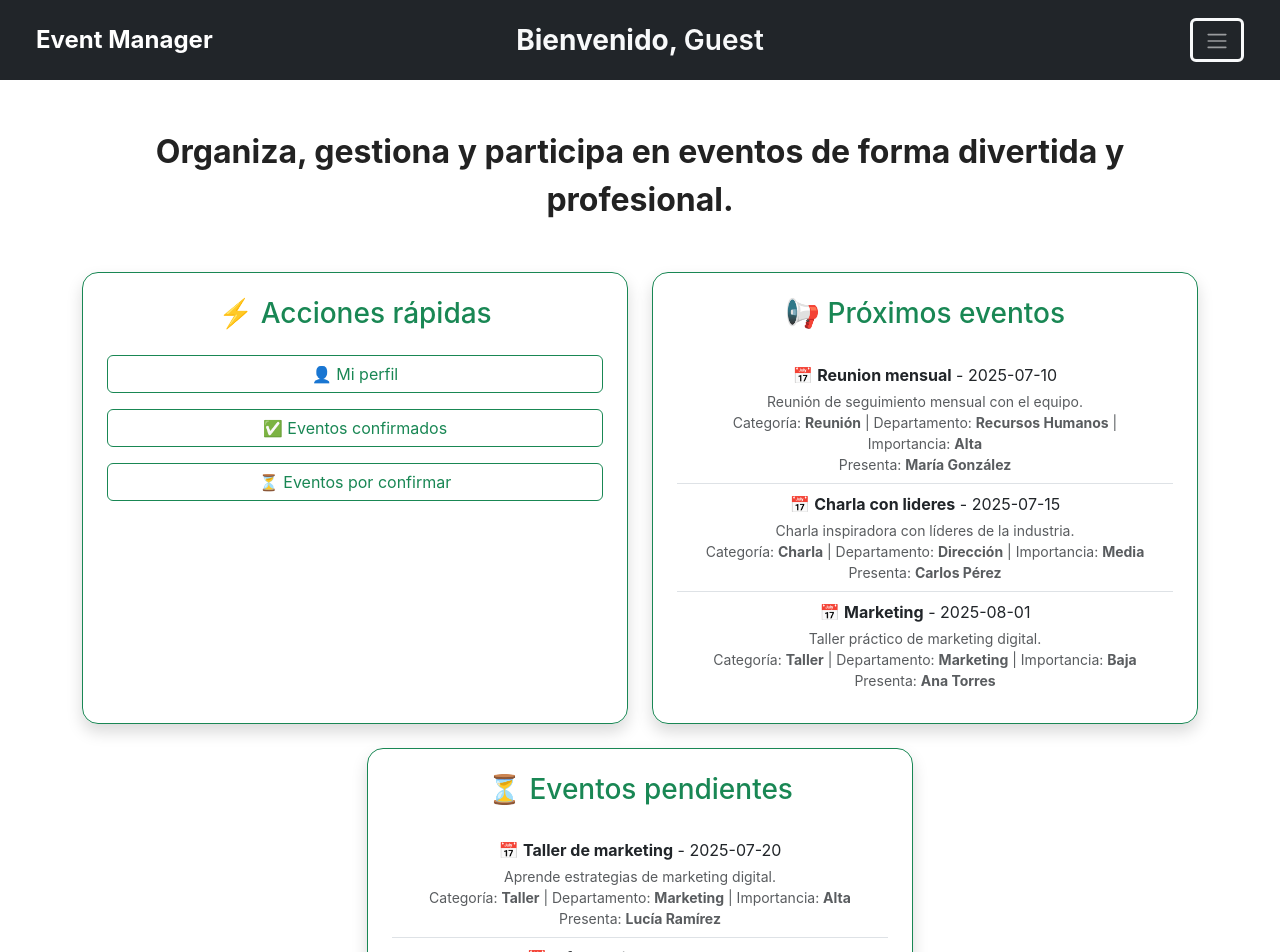
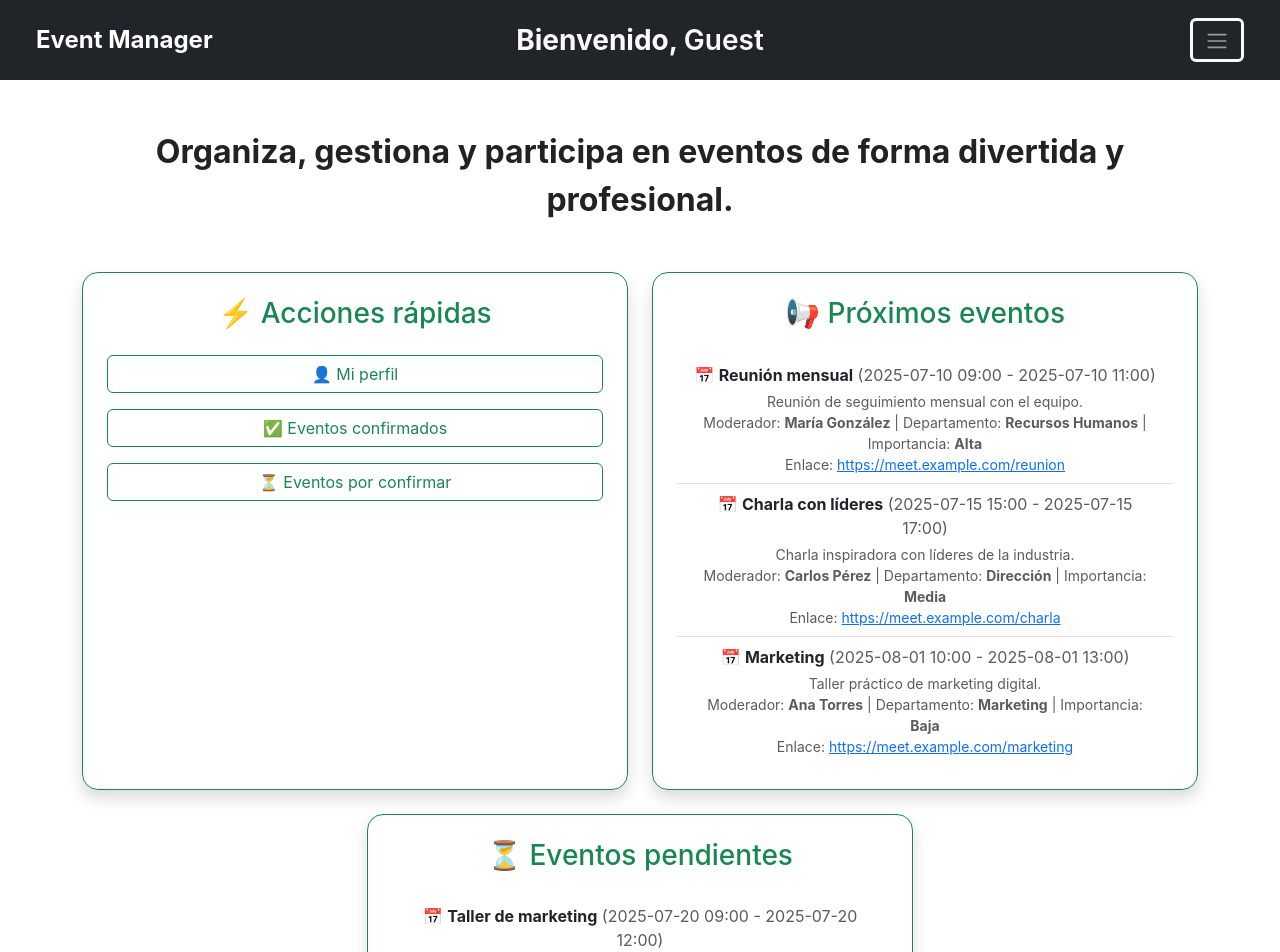
Before and after one commit to NiggetChuckens/event_manager, a React (Create React App) app in the folder src/frontend/: page /home in a window 1280 px wide. Shown: the top 952 px of the page. Built offline with nearby package versions, Linux system fonts and the light colour scheme; no server answers.

Commit message:
Detalles de perfil y eventos
Se reconfiguro los datos que se presentan en el perfil y en los eventos

```diff
--- a/src/frontend/src/components/common/editProfile.jsx
+++ b/src/frontend/src/components/common/editProfile.jsx
@@ -4,9 +4,12 @@ const EditProfile = ({ usuario, onClose, onUpdate }) => {
     const [form, setForm] = useState({
         nombre: usuario?.nombre || '',
         correo: usuario?.correo || '',
-        edad: usuario?.edad || '',
-        direccion: usuario?.direccion || '',
-        fechaNacimiento: usuario?.fechaNacimiento || '',
+        rol: usuario?.rol || '',
+        departamento: usuario?.departamento || '',
+        fechaCreacion: usuario?.fechaCreacion || '',
+        fechaActualizacion: usuario?.fechaActualizacion || '',
+        creadoPor: usuario?.creadoPor || '',
+        actualizadoPor: usuario?.actualizadoPor || ''
     });
 
     const handleChange = (e) => {
@@ -47,16 +50,28 @@ const EditProfile = ({ usuario, onClose, onUpdate }) => {
                                 <input type="email" className="form-control" name="correo" value={form.correo} onChange={handleChange} required />
                             </div>
                             <div className="mb-3">
-                                <label className="form-label">🎂 Edad</label>
-                                <input type="number" className="form-control" name="edad" value={form.edad} onChange={handleChange} min="0" />
+                                <label className="form-label">🔑 Rol</label>
+                                <input type="text" className="form-control" name="rol" value={form.rol} onChange={handleChange} />
                             </div>
                             <div className="mb-3">
-                                <label className="form-label">🏠 Dirección</label>
-                                <input type="text" className="form-control" name="direccion" value={form.direccion} onChange={handleChange} />
+                                <label className="form-label">🏢 Departamento</label>
+                                <input type="text" className="form-control" name="departamento" value={form.departamento} onChange={handleChange} />
                             </div>
                             <div className="mb-3">
-                                <label className="form-label">📅 Fecha de nacimiento</label>
-                                <input type="date" className="form-control" name="fechaNacimiento" value={form.fechaNacimiento} onChange={handleChange} />
+                                <label className="form-label">🗓️ Fecha de creación</label>
+                                <input type="date" className="form-control" name="fechaCreacion" value={form.fechaCreacion} onChange={handleChange} />
+                            </div>
+                            <div className="mb-3">
+                                <label className="form-label">� Fecha de actualización</label>
+                                <input type="date" className="form-control" name="fechaActualizacion" value={form.fechaActualizacion} onChange={handleChange} />
+                            </div>
+                            <div className="mb-3">
+                                <label className="form-label">👤 Creado por</label>
+                                <input type="text" className="form-control" name="creadoPor" value={form.creadoPor} onChange={handleChange} />
+                            </div>
+                            <div className="mb-3">
+                                <label className="form-label">👤 Actualizado por</label>
+                                <input type="text" className="form-control" name="actualizadoPor" value={form.actualizadoPor} onChange={handleChange} />
                             </div>
                         </div>
                         <div className="modal-footer">
--- a/src/frontend/src/components/common/eventsConfirmed.jsx
+++ b/src/frontend/src/components/common/eventsConfirmed.jsx
@@ -13,33 +13,36 @@ const EventsConfirmed = ({ usuarioId, onClose }) => {
             setEventos([
                 {
                     id: 1,
-                    nombre: 'Reunion mensual',
-                    fecha: '2025-07-10',
+                    titulo: 'Reunión mensual',
                     descripcion: 'Reunión de seguimiento mensual con el equipo.',
-                    categoria: 'Reunión',
+                    fecha_inicio: '2025-07-10 09:00',
+                    fecha_termino: '2025-07-10 11:00',
+                    moderador: 'María González',
                     departamento: 'Recursos Humanos',
                     importancia: 'Alta',
-                    presentador: 'María González'
+                    url: 'https://meet.example.com/reunion',
                 },
                 {
                     id: 2,
-                    nombre: 'Charla con lideres',
-                    fecha: '2025-07-15',
+                    titulo: 'Charla con líderes',
                     descripcion: 'Charla inspiradora con líderes de la industria.',
-                    categoria: 'Charla',
+                    fecha_inicio: '2025-07-15 15:00',
+                    fecha_termino: '2025-07-15 17:00',
+                    moderador: 'Carlos Pérez',
                     departamento: 'Dirección',
                     importancia: 'Media',
-                    presentador: 'Carlos Pérez'
+                    url: 'https://meet.example.com/charla',
                 },
                 {
                     id: 3,
-                    nombre: 'Marketing',
-                    fecha: '2025-08-01',
+                    titulo: 'Marketing',
                     descripcion: 'Taller práctico de marketing digital.',
-                    categoria: 'Taller',
+                    fecha_inicio: '2025-08-01 10:00',
+                    fecha_termino: '2025-08-01 13:00',
+                    moderador: 'Ana Torres',
                     departamento: 'Marketing',
                     importancia: 'Baja',
-                    presentador: 'Ana Torres'
+                    url: 'https://meet.example.com/marketing',
                 },
             ]);
             setLoading(false);
@@ -106,10 +109,10 @@ const EventsConfirmed = ({ usuarioId, onClose }) => {
                             {eventos.map(ev => (
                             <li className="list-group-item d-flex flex-column flex-md-row justify-content-between align-items-md-center" key={ev.id}>
                                 <div>
-                                    <span>🎉 <strong>{ev.nombre}</strong> <span className="text-muted">({ev.fecha})</span></span>
+                                    <span>🎉 <strong>{ev.titulo}</strong> <span className="text-muted">({ev.fecha_inicio} - {ev.fecha_termino})</span></span>
                                     <div className="text-muted small mt-1">{ev.descripcion}</div>
-                                    <div className="text-muted small">Categoría: <strong>{ev.categoria}</strong> | Departamento: <strong>{ev.departamento}</strong> | Importancia: <strong>{ev.importancia}</strong></div>
-                                    <div className="text-muted small">Presenta: <strong>{ev.presentador}</strong></div>
+                                    <div className="text-muted small">Moderador: <strong>{ev.moderador}</strong> | Departamento: <strong>{ev.departamento}</strong> | Importancia: <strong>{ev.importancia}</strong></div>
+                                    <div className="text-muted small">Enlace: <a href={ev.url} target="_blank" rel="noopener noreferrer">{ev.url}</a></div>
                                 </div>
                                 <button className="btn btn-outline-danger btn-sm mt-2 mt-md-0" onClick={() => handleCancelarClick(ev)}>
                                     Cancelar asistencia
--- a/src/frontend/src/components/common/eventsNotConfirmed.jsx
+++ b/src/frontend/src/components/common/eventsNotConfirmed.jsx
@@ -8,9 +8,42 @@ const EventsNotConfirmed = ({ usuarioId, onClose }) => {
         // Simulación de eventos pendientes/cancelados para pruebas visuales
         setTimeout(() => {
             setEventos([
-                { id: 10, nombre: 'Taller de marketing', fecha: '2025-07-20', estado: 'pendiente', descripcion: 'Aprende estrategias de marketing digital.', categoria: 'Taller', departamento: 'Marketing', importancia: 'Alta', presentador: 'Lucía Ramírez' },
-                { id: 11, nombre: 'Informacion', fecha: '2025-07-25', estado: 'cancelada', descripcion: 'Sesión informativa sobre nuevos proyectos.', categoria: 'Sesión', departamento: 'Dirección', importancia: 'Media', presentador: 'Pedro López' },
-                { id: 12, nombre: 'Marketing 2', fecha: '2025-08-05', estado: 'pendiente', descripcion: 'Segunda parte del taller de marketing.', categoria: 'Taller', departamento: 'Marketing', importancia: 'Baja', presentador: 'Ana Torres' },
+                {
+                    id: 10,
+                    titulo: 'Taller de marketing',
+                    descripcion: 'Aprende estrategias de marketing digital.',
+                    fecha_inicio: '2025-07-20 09:00',
+                    fecha_termino: '2025-07-20 12:00',
+                    moderador: 'Lucía Ramírez',
+                    departamento: 'Marketing',
+                    importancia: 'Alta',
+                    url: 'https://meet.example.com/marketing1',
+                    estado: 'pendiente'
+                },
+                {
+                    id: 11,
+                    titulo: 'Información',
+                    descripcion: 'Sesión informativa sobre nuevos proyectos.',
+                    fecha_inicio: '2025-07-25 14:00',
+                    fecha_termino: '2025-07-25 15:30',
+                    moderador: 'Pedro López',
+                    departamento: 'Dirección',
+                    importancia: 'Media',
+                    url: 'https://meet.example.com/info',
+                    estado: 'cancelada'
+                },
+                {
+                    id: 12,
+                    titulo: 'Marketing 2',
+                    descripcion: 'Segunda parte del taller de marketing.',
+                    fecha_inicio: '2025-08-05 10:00',
+                    fecha_termino: '2025-08-05 13:00',
+                    moderador: 'Ana Torres',
+                    departamento: 'Marketing',
+                    importancia: 'Baja',
+                    url: 'https://meet.example.com/marketing2',
+                    estado: 'pendiente'
+                },
             ]);
             setLoading(false);
         }, 500);
@@ -64,10 +97,10 @@ const EventsNotConfirmed = ({ usuarioId, onClose }) => {
                             {eventos.map(ev => (
                             <li className="list-group-item d-flex flex-column flex-md-row justify-content-between align-items-md-center" key={ev.id}>
                                 <div>
-                                    <span>{ev.estado === 'pendiente' ? '⏳' : '❌'} <strong>{ev.nombre}</strong> <span className="text-muted">({ev.fecha})</span></span>
+                                    <span>{ev.estado === 'pendiente' ? '⏳' : '❌'} <strong>{ev.titulo}</strong> <span className="text-muted">({ev.fecha_inicio} - {ev.fecha_termino})</span></span>
                                     <div className="text-muted small mt-1">{ev.descripcion}</div>
-                                    <div className="text-muted small">Categoría: <strong>{ev.categoria}</strong> | Departamento: <strong>{ev.departamento}</strong> | Importancia: <strong>{ev.importancia}</strong></div>
-                                    <div className="text-muted small">Presenta: <strong>{ev.presentador}</strong></div>
+                                    <div className="text-muted small">Moderador: <strong>{ev.moderador}</strong> | Departamento: <strong>{ev.departamento}</strong> | Importancia: <strong>{ev.importancia}</strong></div>
+                                    <div className="text-muted small">Enlace: <a href={ev.url} target="_blank" rel="noopener noreferrer">{ev.url}</a></div>
                                 </div>
                                 {['pendiente', 'cancelada'].includes(ev.estado) && (
                                 <button className="btn btn-success btn-sm mt-2 mt-md-0" onClick={() => confirmarAsistencia(ev.id)}>
--- a/src/frontend/src/pages/user/home.jsx
+++ b/src/frontend/src/pages/user/home.jsx
@@ -15,12 +15,42 @@ const Home = () => {
   const [showSinConfirmar, setShowSinConfirmar] = useState(false);
 
   useEffect(() => {
-    // Simulación de próximos eventos (idénticos a los confirmados, con presentador)
+    // Simulación de próximos eventos (idénticos a los confirmados)
     setTimeout(() => {
       setEventos([
-        { nombre: 'Reunion mensual', fecha_inicio: '2025-07-10', descripcion: 'Reunión de seguimiento mensual con el equipo.', categoria: 'Reunión', departamento: 'Recursos Humanos', importancia: 'Alta', presentador: 'María González' },
-        { nombre: 'Charla con lideres', fecha_inicio: '2025-07-15', descripcion: 'Charla inspiradora con líderes de la industria.', categoria: 'Charla', departamento: 'Dirección', importancia: 'Media', presentador: 'Carlos Pérez' },
-        { nombre: 'Marketing', fecha_inicio: '2025-08-01', descripcion: 'Taller práctico de marketing digital.', categoria: 'Taller', departamento: 'Marketing', importancia: 'Baja', presentador: 'Ana Torres' },
+        {
+          id: 1,
+          titulo: 'Reunión mensual',
+          descripcion: 'Reunión de seguimiento mensual con el equipo.',
+          fecha_inicio: '2025-07-10 09:00',
+          fecha_termino: '2025-07-10 11:00',
+          moderador: 'María González',
+          departamento: 'Recursos Humanos',
+          importancia: 'Alta',
+          url: 'https://meet.example.com/reunion',
+        },
+        {
+          id: 2,
+          titulo: 'Charla con líderes',
+          descripcion: 'Charla inspiradora con líderes de la industria.',
+          fecha_inicio: '2025-07-15 15:00',
+          fecha_termino: '2025-07-15 17:00',
+          moderador: 'Carlos Pérez',
+          departamento: 'Dirección',
+          importancia: 'Media',
+          url: 'https://meet.example.com/charla',
+        },
+        {
+          id: 3,
+          titulo: 'Marketing',
+          descripcion: 'Taller práctico de marketing digital.',
+          fecha_inicio: '2025-08-01 10:00',
+          fecha_termino: '2025-08-01 13:00',
+          moderador: 'Ana Torres',
+          departamento: 'Marketing',
+          importancia: 'Baja',
+          url: 'https://meet.example.com/marketing',
+        },
       ]);
     }, 500);
     // Para datos reales, descomentar lo siguiente:
@@ -30,9 +60,42 @@ const Home = () => {
   useEffect(() => {
     setTimeout(() => {
       setPendingEvents([
-        { id: 10, nombre: 'Taller de marketing', fecha_inicio: '2025-07-20', estado: 'pendiente', descripcion: 'Aprende estrategias de marketing digital.', categoria: 'Taller', departamento: 'Marketing', importancia: 'Alta', presentador: 'Lucía Ramírez' },
-        { id: 11, nombre: 'Informacion', fecha_inicio: '2025-07-25', estado: 'cancelada', descripcion: 'Sesión informativa sobre nuevos proyectos.', categoria: 'Sesión', departamento: 'Dirección', importancia: 'Media', presentador: 'Pedro López' },
-        { id: 12, nombre: 'Marketing 2', fecha_inicio: '2025-08-05', estado: 'pendiente', descripcion: 'Segunda parte del taller de marketing.', categoria: 'Taller', departamento: 'Marketing', importancia: 'Baja', presentador: 'Ana Torres' },
+        {
+          id: 10,
+          titulo: 'Taller de marketing',
+          descripcion: 'Aprende estrategias de marketing digital.',
+          fecha_inicio: '2025-07-20 09:00',
+          fecha_termino: '2025-07-20 12:00',
+          moderador: 'Lucía Ramírez',
+          departamento: 'Marketing',
+          importancia: 'Alta',
+          url: 'https://meet.example.com/marketing1',
+          estado: 'pendiente'
+        },
+        {
+          id: 11,
+          titulo: 'Información',
+          descripcion: 'Sesión informativa sobre nuevos proyectos.',
+          fecha_inicio: '2025-07-25 14:00',
+          fecha_termino: '2025-07-25 15:30',
+          moderador: 'Pedro López',
+          departamento: 'Dirección',
+          importancia: 'Media',
+          url: 'https://meet.example.com/info',
+          estado: 'cancelada'
+        },
+        {
+          id: 12,
+          titulo: 'Marketing 2',
+          descripcion: 'Segunda parte del taller de marketing.',
+          fecha_inicio: '2025-08-05 10:00',
+          fecha_termino: '2025-08-05 13:00',
+          moderador: 'Ana Torres',
+          departamento: 'Marketing',
+          importancia: 'Baja',
+          url: 'https://meet.example.com/marketing2',
+          estado: 'pendiente'
+        },
       ]);
     }, 500);
     // Para datos reales, descomentar lo siguiente:
@@ -77,11 +140,11 @@ const Home = () => {
                       <li className="list-group-item text-muted">No hay eventos próximos.</li>
                     ) : (
                       eventos.map((ev, i) => (
-                        <li className="list-group-item" key={i}>
-                          <div>📅 <strong>{ev.nombre}</strong> - {ev.fecha_inicio}</div>
+                        <li className="list-group-item" key={ev.id}>
+                          <div>📅 <strong>{ev.titulo}</strong> <span className="text-muted">({ev.fecha_inicio} - {ev.fecha_termino})</span></div>
                           <div className="text-muted small mt-1">{ev.descripcion}</div>
-                          <div className="text-muted small">Categoría: <strong>{ev.categoria}</strong> | Departamento: <strong>{ev.departamento}</strong> | Importancia: <strong>{ev.importancia}</strong></div>
-                          <div className="text-muted small">Presenta: <strong>{ev.presentador}</strong></div>
+                          <div className="text-muted small">Moderador: <strong>{ev.moderador}</strong> | Departamento: <strong>{ev.departamento}</strong> | Importancia: <strong>{ev.importancia}</strong></div>
+                          <div className="text-muted small">Enlace: <a href={ev.url} target="_blank" rel="noopener noreferrer">{ev.url}</a></div>
                         </li>
                       ))
                     )}
@@ -96,11 +159,11 @@ const Home = () => {
                       <li className="list-group-item text-muted">No hay eventos pendientes.</li>
                     ) : (
                       pendingEvents.map((ev, i) => (
-                        <li className="list-group-item" key={i}>
-                          <div>📅 <strong>{ev.nombre}</strong> - {ev.fecha_inicio}</div>
+                        <li className="list-group-item" key={ev.id}>
+                          <div>📅 <strong>{ev.titulo}</strong> <span className="text-muted">({ev.fecha_inicio} - {ev.fecha_termino})</span></div>
                           <div className="text-muted small mt-1">{ev.descripcion}</div>
-                          <div className="text-muted small">Categoría: <strong>{ev.categoria}</strong> | Departamento: <strong>{ev.departamento}</strong> | Importancia: <strong>{ev.importancia}</strong></div>
-                          <div className="text-muted small">Presenta: <strong>{ev.presentador}</strong></div>
+                          <div className="text-muted small">Moderador: <strong>{ev.moderador}</strong> | Departamento: <strong>{ev.departamento}</strong> | Importancia: <strong>{ev.importancia}</strong></div>
+                          <div className="text-muted small">Enlace: <a href={ev.url} target="_blank" rel="noopener noreferrer">{ev.url}</a></div>
                         </li>
                       ))
                     )}
```
Also changed, not shown: src/frontend/src/pages/user/perfil.jsx (+11 -9 lines).
